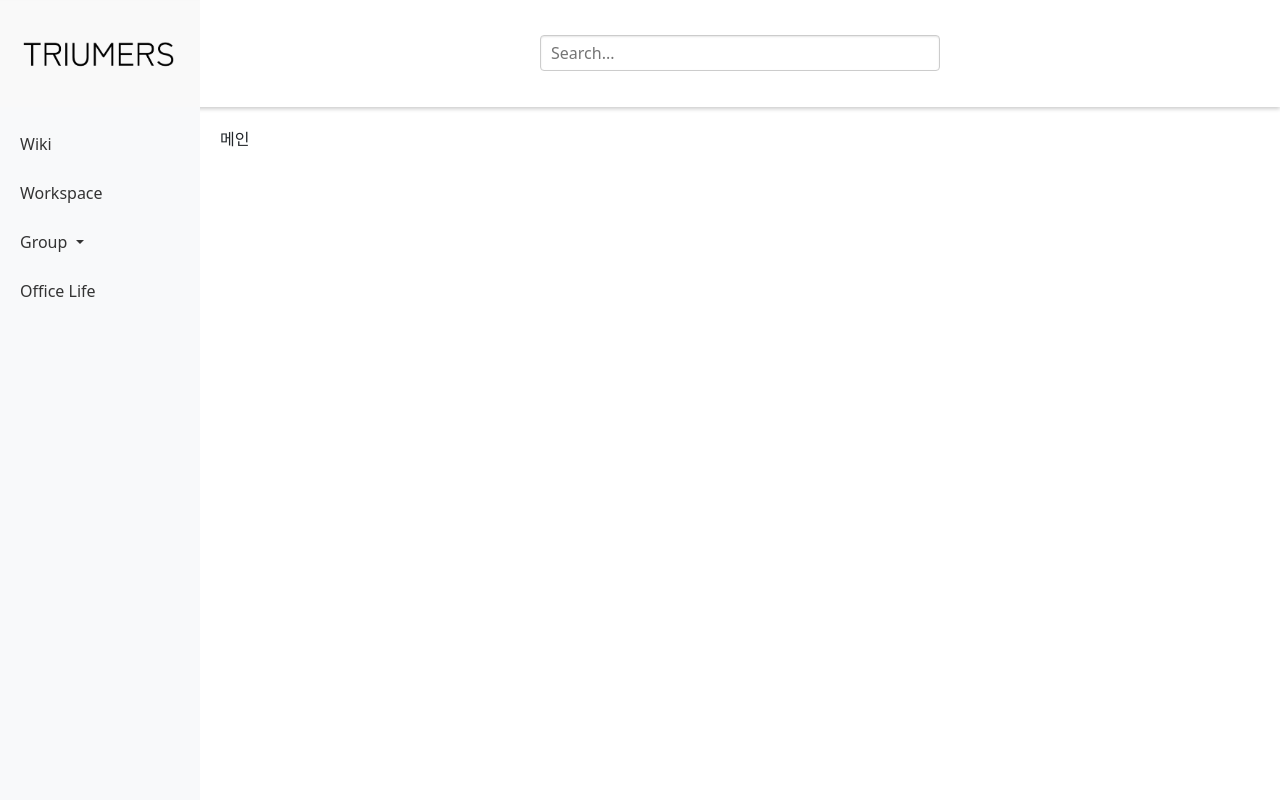
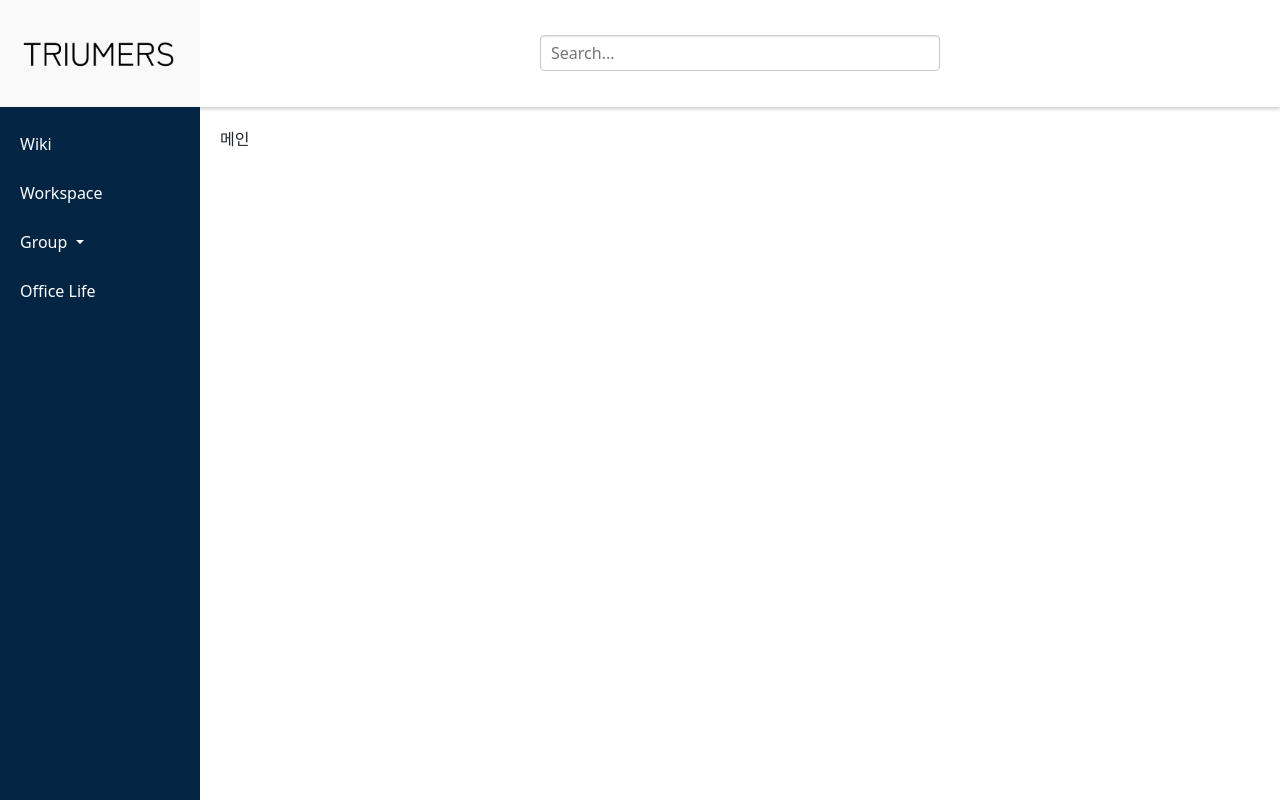
Before and after one commit to Triumers/KMS-Front, a Vue app: page / in a window 1280 px wide. Built offline with nearby package versions, Linux system fonts and the light colour scheme.

Commit message:
design(Navbar): 배경, 텍스트 색상 수정

```diff
--- a/src/components/common/Navbar.vue
+++ b/src/components/common/Navbar.vue
@@ -35,7 +35,7 @@
   list-style-type: none;
   flex-direction: column;
   width: 200px;
-  background-color: #f8f9fa;
+  background-color: #042444;
   padding: 10px;
 }
 
@@ -43,7 +43,7 @@
   margin: 5px 0;
   padding: 10px;
   text-decoration: none;
-  color: #333;
+  color: #ffffff;
 }
 
 .nav-item:hover {
```
